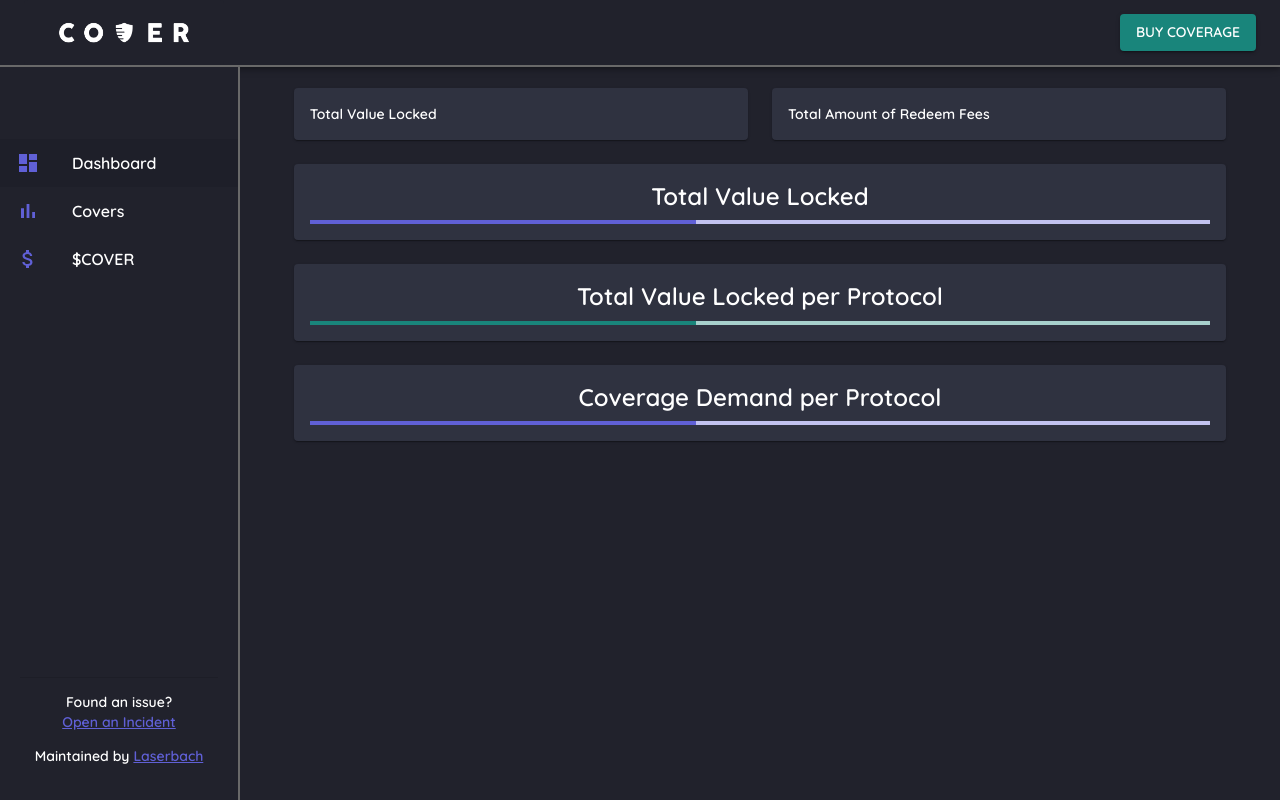
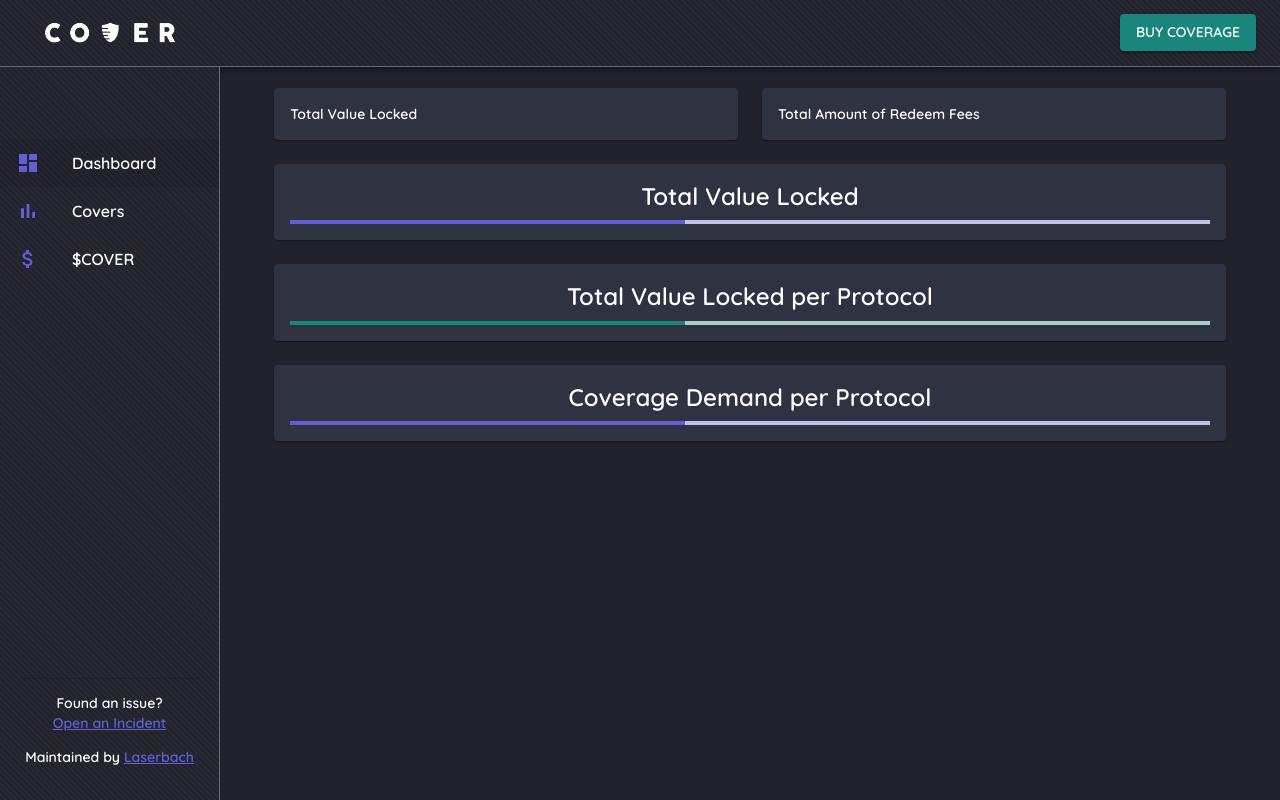
Before and after one commit to Laserbach/CoverDashboard, a React (Create React App) app: page / in a window 1280 px wide. Built offline with nearby package versions, Linux system fonts and the light colour scheme; no server answers.

Commit message:
adjust app and toolbar with gradient

```diff
--- a/src/App.tsx
+++ b/src/App.tsx
@@ -35,7 +35,7 @@ import Tools from "./pages/Tools";
 import CoverProtocol from "./pages/CoverProtocol";
 import { Divider } from "@material-ui/core";
 
-const drawerWidth = 240;
+const drawerWidth = 220;
 
 const useStyles = makeStyles((theme: Theme) =>
   createStyles({
@@ -53,11 +53,11 @@ const useStyles = makeStyles((theme: Theme) =>
       [theme.breakpoints.up("md")]: {
         width: `100%`,
         marginLeft: drawerWidth,
-        height: "67px",
-        backgroundColor: theme.palette.background.default
+        height: "67px"
       },
       flexGrow: 1,
-      "border-bottom": "2px solid rgb(105, 105, 105)",
+      "border-bottom": "1px solid rgb(105, 105, 105)",
+      backgroundImage: "repeating-linear-gradient(45deg, rgba(97,97,97,0.1) 0px, rgba(97,97,97,0.1) 2px,transparent 2px, transparent 4px),linear-gradient(90deg, rgb(33,34,44),rgb(33,34,44))"
     },
     title: {
       flexGrow: 1,
@@ -72,9 +72,9 @@ const useStyles = makeStyles((theme: Theme) =>
     toolbar: theme.mixins.toolbar,
     drawerPaper: {
       width: drawerWidth,
-      "border-right": "2px solid rgb(105, 105, 105)",
-      marginTop: "65px",
-      borderTop: "2px solid rgb(105, 105, 105)"
+      "border-right": "1px solid rgb(105, 105, 105)",
+      marginTop: "66px",
+      borderTop: "1px solid rgb(105, 105, 105)"
     },
     content: {
       flexGrow: 1,
@@ -113,7 +113,7 @@ const App: React.FC = () => {
   }
 
   const drawer = (
-    <div style={{height: "calc(100% - 65px)", position: "relative"}} >
+    <div style={{height: "calc(100% - 65px)", position: "relative", backgroundImage: "repeating-linear-gradient(45deg, rgba(97,97,97,0.1) 0px, rgba(97,97,97,0.1) 2px,transparent 2px, transparent 4px),linear-gradient(90deg, rgb(33,34,44),rgb(33,34,44))"}} >
       <div className={classes.toolbar}/>
       <List>
         {pages.map((text) => (
@@ -142,7 +142,7 @@ const App: React.FC = () => {
       <div className={classes.root}>
         <CssBaseline />
         <AppBar color="inherit" position="fixed" className={classes.appBar}>
-          <Toolbar>
+          <Toolbar style={{paddingLeft:"10px"}}>
             <IconButton
               color="inherit"
               aria-label="open drawer"
@@ -154,7 +154,7 @@ const App: React.FC = () => {
             </IconButton>
             <div className={classes.title}>
               <Link to={`/`} style={{ textDecoration: "none"}}>
-                <Card className={classes.title} style={{boxShadow: "none", width: "200px"}}>
+                <Card className={classes.title} style={{boxShadow: "none", width: "200px", backgroundColor: "transparent"}}>
                   <CardActionArea>
                     <CardMedia
                       component="img"
```
